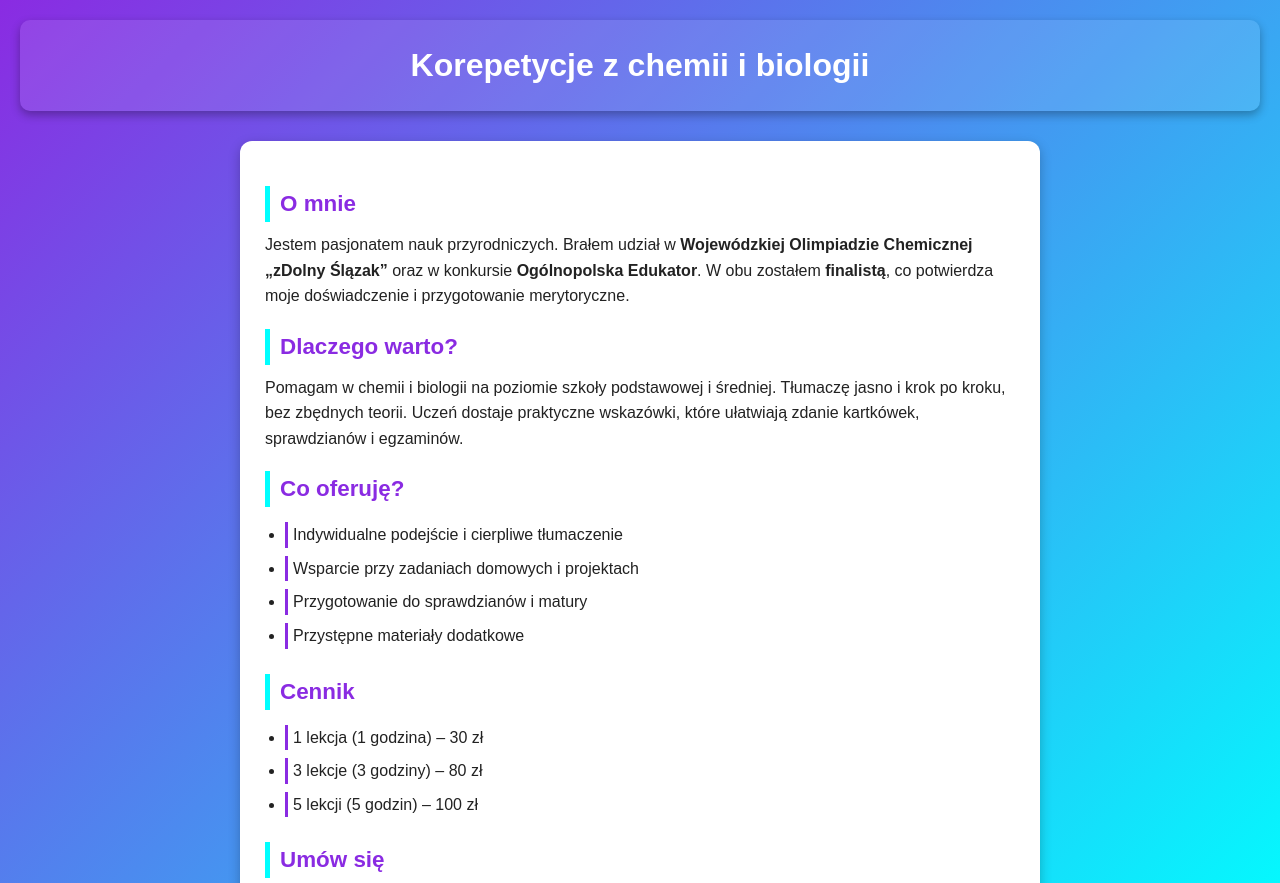
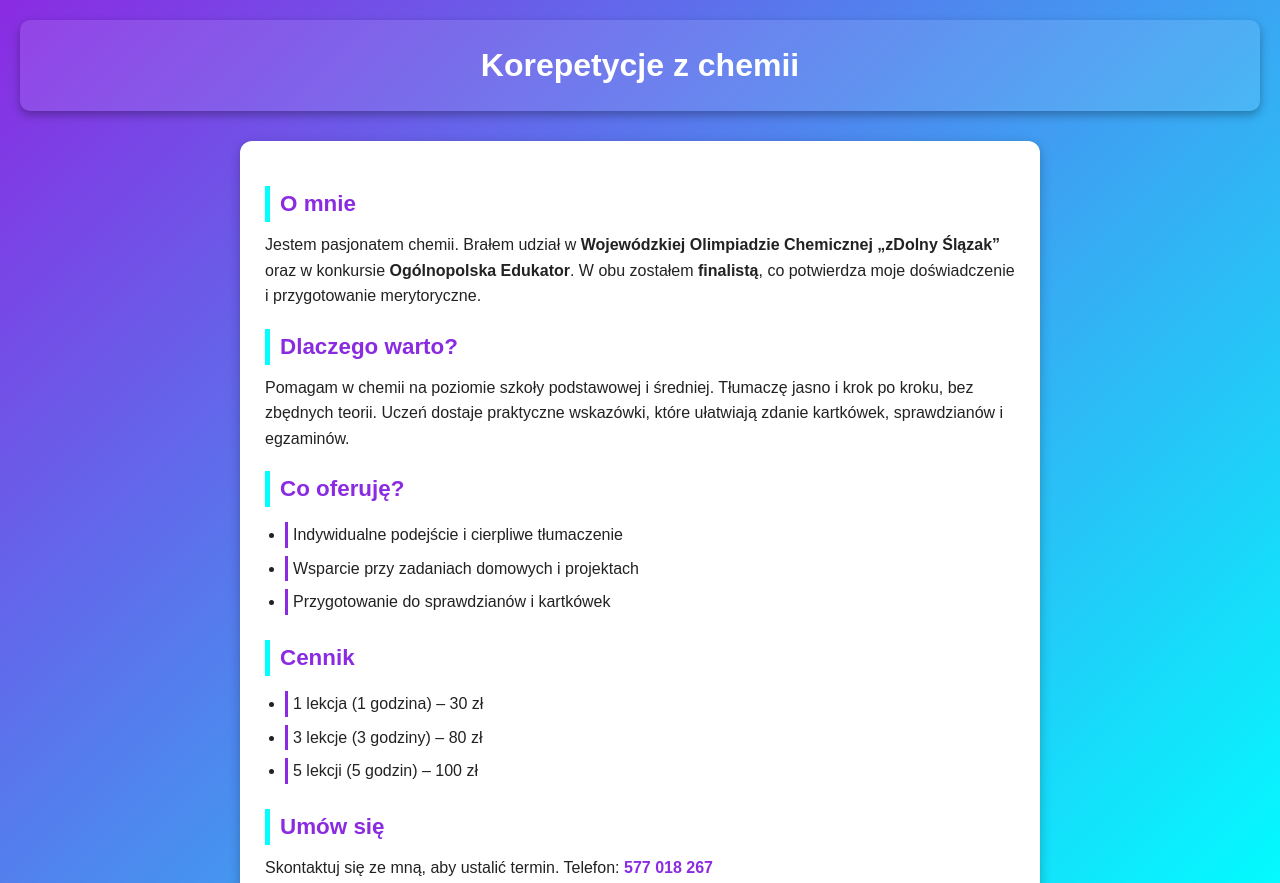
Before and after one commit to HasuTape/korepetycje, a plain HTML site: page index.html in a window 1280 px wide. Shown: the top 883 px of the page. Drawn offline with Linux system fonts and the light colour scheme; a script that the page names is missing.

Commit message:
Update index.html

```diff
--- a/index.html
+++ b/index.html
@@ -9,20 +9,20 @@
 </head>
 <body>
     <header>
-        <h1>Korepetycje z chemii i biologii</h1>
+        <h1>Korepetycje z chemii</h1>
     </header>
 
     <article>
         <h2>O mnie</h2>
         <p>
-            Jestem pasjonatem nauk przyrodniczych.
+            Jestem pasjonatem chemii.
             Brałem udział w <strong>Wojewódzkiej Olimpiadzie Chemicznej „zDolny Ślązak”</strong> oraz w konkursie <strong>Ogólnopolska Edukator</strong>.
             W obu zostałem <strong>finalistą</strong>, co potwierdza moje doświadczenie i przygotowanie merytoryczne.
         </p>
 
         <h2>Dlaczego warto?</h2>
         <p>
-            Pomagam w chemii i biologii na poziomie szkoły podstawowej i średniej.
+            Pomagam w chemii na poziomie szkoły podstawowej i średniej.
             Tłumaczę jasno i krok po kroku, bez zbędnych teorii. Uczeń dostaje praktyczne wskazówki, które ułatwiają zdanie kartkówek, sprawdzianów i egzaminów.
         </p>
 
@@ -30,8 +30,7 @@
         <ul>
             <li>Indywidualne podejście i cierpliwe tłumaczenie</li>
             <li>Wsparcie przy zadaniach domowych i projektach</li>
-            <li>Przygotowanie do sprawdzianów i matury</li>
-            <li>Przystępne materiały dodatkowe</li>
+            <li>Przygotowanie do sprawdzianów i kartkówek</li>
         </ul>
 
         <h2>Cennik</h2>
```
